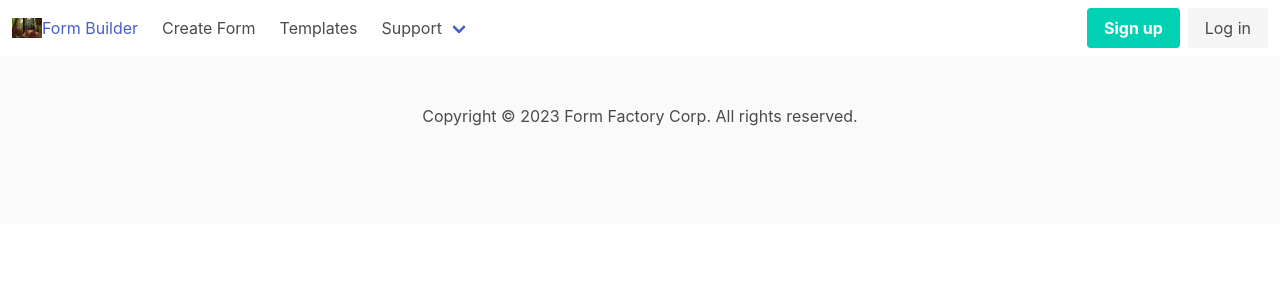
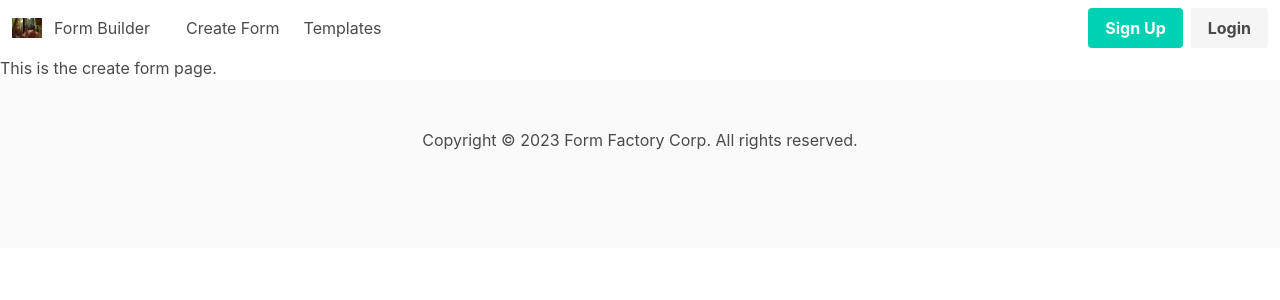
Before and after one commit to mallorysmith64/form-generator, a React (Vite) app in the folder frontend/: page /CreateForm in a window 1280 px wide. Shown: the top 300 px of the page. Built offline with nearby package versions, Linux system fonts and the light colour scheme.

Commit message:
finished initial navbar navigation to three pages: home, create form, and templates

```diff
--- a/frontend/src/App.tsx
+++ b/frontend/src/App.tsx
@@ -13,7 +13,7 @@ function App() {
 
             <Routes>
                <Route path="/" element={<HomePage />} />
-               <Route path="/FormBuilder" element={<CreateForm />} />
+               <Route path="/CreateForm" element={<CreateForm />} />
                <Route path="/Templates" element={<Templates />} />
             </Routes>
             <Footer/>
--- a/frontend/src/components/CreateForm.tsx
+++ b/frontend/src/components/CreateForm.tsx
@@ -4,7 +4,7 @@ const CreateForm = () => {
 
     return (
        <>
-         <h1>Hi</h1>
+         <h1>This is the create form page.</h1>
        </>
     );
  };
--- a/frontend/src/components/NavBar.tsx
+++ b/frontend/src/components/NavBar.tsx
@@ -1,15 +1,17 @@
-import React from "react";
-import test_logo from "../img/test_logo.jpg"
+import { Link } from "react-router-dom";
+import test_logo from "../img/test_logo.jpg";
 
 const NavBar = () => {
    return (
       <>
          <nav className="navbar" role="navigation" aria-label="main navigation">
             <div className="navbar-brand">
-               <a className="navbar-item" href="https://bulma.io">
+               <Link to="/#" className="navbar-item">
                   <img src={test_logo} width="30" height="30" />
-                  <h1>Form Builder</h1>
-               </a>
+                  <Link to="/#" className="navbar-item">
+                     Form Builder
+                  </Link>
+               </Link>
 
                <a
                   role="button"
@@ -26,12 +28,18 @@ const NavBar = () => {
 
             <div id="navbarBasicExample" className="navbar-menu">
                <div className="navbar-start">
-                  <a className="navbar-item">Create Form</a>
+                  <Link to="/CreateForm" className="navbar-item">
+                     Create Form
+                  </Link>
 
-                  <a className="navbar-item">Templates</a>
+                  <Link to="/Templates" className="navbar-item">
+                     Templates
+                  </Link>
 
-                  <div className="navbar-item has-dropdown is-hoverable">
-                     <a className="navbar-link">Support</a>
+                  {/* <div className="navbar-item has-dropdown is-hoverable">
+                  <Link to="/Support" className="navbar-item">
+                     Support
+                  </Link>
 
                      <div className="navbar-dropdown">
                         <a className="navbar-item">Contact Us</a>
@@ -39,16 +47,19 @@ const NavBar = () => {
                         <hr className="navbar-divider" />
                         <a className="navbar-item">Report an issue</a>
                      </div>
-                  </div>
+                  </div> */}
                </div>
 
                <div className="navbar-end">
                   <div className="navbar-item">
                      <div className="buttons">
-                        <a className="button is-primary">
-                           <strong>Sign up</strong>
-                        </a>
-                        <a className="button is-light">Log in</a>
+                        <Link to="/SignUp" className="button is-primary">
+                           <strong>Sign Up</strong>
+                        </Link>
+
+                        <Link to="/Login" className="button is-light">
+                           <strong>Login</strong>
+                        </Link>
                      </div>
                   </div>
                </div>
--- a/frontend/src/components/Templates.tsx
+++ b/frontend/src/components/Templates.tsx
@@ -4,7 +4,7 @@ const Templates = () => {
 
     return (
        <>
-         <h1>Hi</h1>
+         <h1>This is the templates page.</h1>
        </>
     );
  };
```
